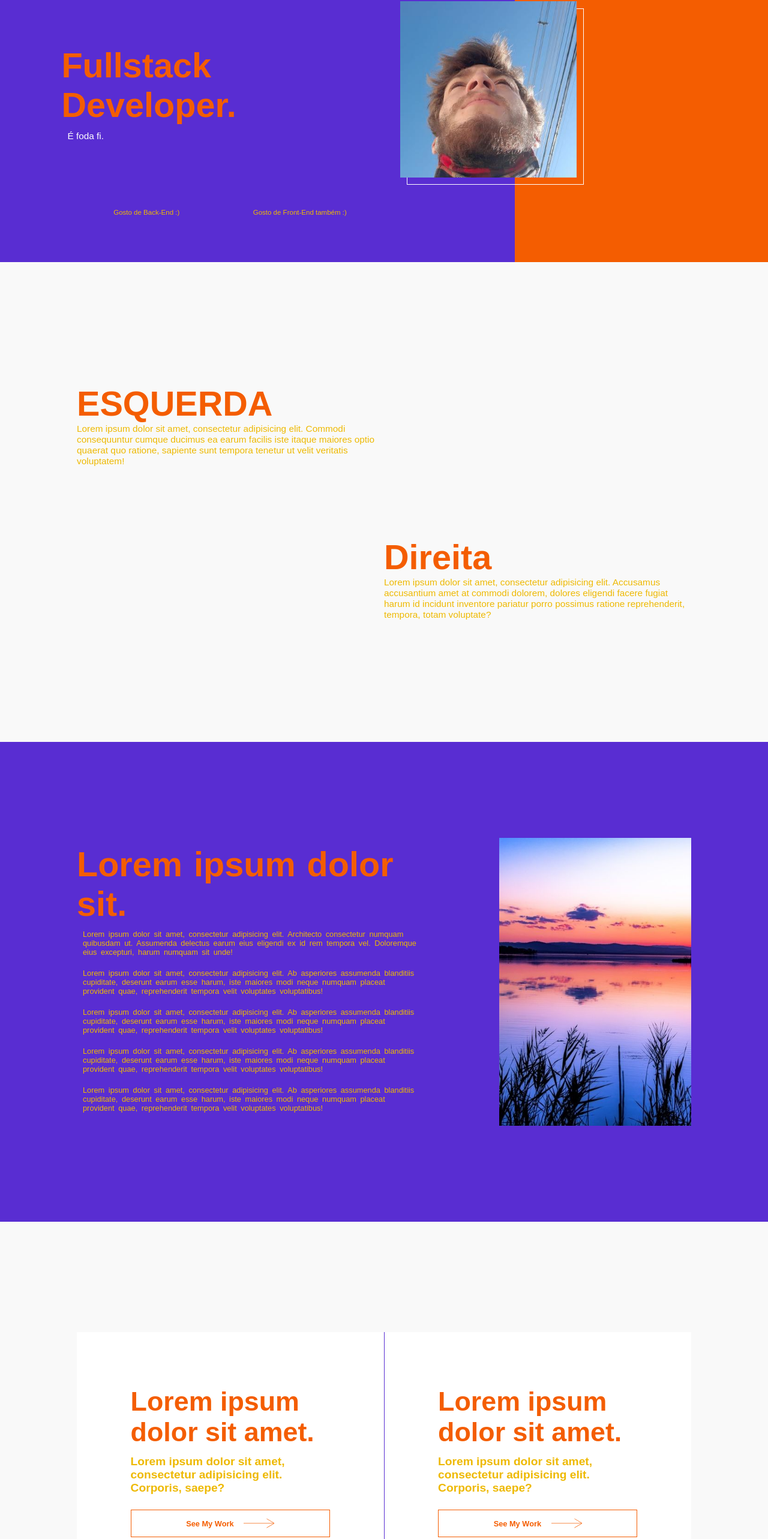
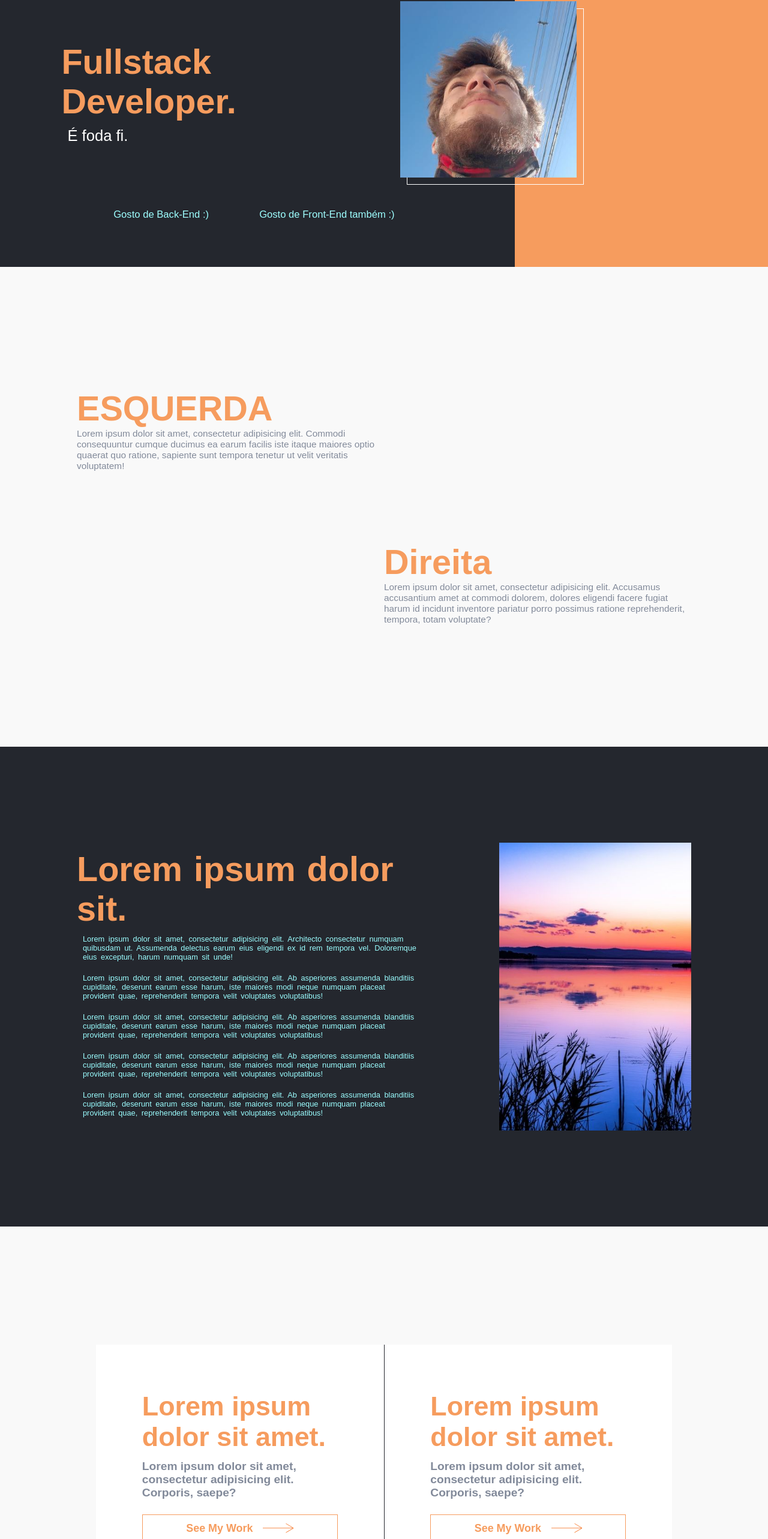
Before and after one commit to pedroHenrique57/Portfolio, an Angular app: page / in a window 1280 px wide. Shown: the part 63-2629 px from the top of the page at 60% size. Built offline with nearby package versions, Linux system fonts and the light colour scheme; a web font is replaced by a local one.

Commit message:
Atualização palheta de cores e pequenas alterações para responsividade.
Signed-off-by: pedrohenrique57 <pedro.henrique.contato369@gmail.com>

```diff
--- a/src/app/pages/home/home.component.html
+++ b/src/app/pages/home/home.component.html
@@ -97,8 +97,7 @@
   </div>
 </section>
 
-<section class="contactMe">
-  <div class="container">
+<section class="contactMe container">
     <article>
       <h1>Me mande uma mensagem</h1>
       <p>Entre em contato comigo por favor quero emprego =)</p>
@@ -161,5 +160,4 @@
       </div>
     </button>
     </form>
-  </div>
 </section>
--- a/src/app/pages/home/home.component.scss
+++ b/src/app/pages/home/home.component.scss
@@ -17,6 +17,7 @@ svg {
 
 section {
   height: 100vh;
+  width: 100vw;
   background: var(--white-background);
 }
 
@@ -85,7 +86,7 @@ section {
 }
 
 .container {
-  width: 80%;
+  width: 75%;
   background: var(--white-hud);
   display: flex;
 }
@@ -93,8 +94,9 @@ section {
 // styles Specificness
 
 .aboutMe {
-  background: linear-gradient(90deg, var(--purple) 67%, var(--title) 33%);
+  background: linear-gradient(90deg, var(--complementary-color) 67%, var(--title) 33%);
   height: auto;
+  width: inherit;
   display: flex;
   justify-content: center;
   flex-direction: column;
@@ -116,13 +118,14 @@ section {
 
       p {
         margin: 10px;
+        font-size: 2rem;
         color: white;
       }
     }
 
     span {
-      width: 23rem;
-      height: 23rem;
+      width: 23vw;
+      height: 23vw;
       border: 1px solid white;
       right: 16rem;
       z-index: 1;
@@ -130,7 +133,7 @@ section {
       overflow: visible;
 
       img {
-        width: 23rem;
+        width: 23vw;
         position: relative;
         left: -1rem;
         top: -1rem;
@@ -146,16 +149,18 @@ section {
     flex-direction: row;
 
     p {
-      font-size: .9rem;
+      font-size: 1.3rem;
       color: var(--subtitle);
-      padding-right: 8rem;
+      padding-right: 5rem;
       margin: 0 10px;
+      filter: contrast(14);
     }
   }
 }
 
 .description {
   display: flex;
+  width: inherit;
   flex-direction: row;
   justify-content: space-between;
   align-items: center;
@@ -179,12 +184,13 @@ section {
 .myHistory {
   display: flex;
   flex-direction: row;
+  width: inherit;
   justify-content: space-between;
   align-items: center;
   column-gap: 10rem;
   padding: 0 10rem;
   word-spacing: 3px;
-  background: var(--purple);
+  background: var(--complementary-color);
 
   article {
     display: flex;
@@ -199,23 +205,28 @@ section {
   p {
     margin: 10px;
     font-size: 1rem;
+    filter: contrast(13);
   }
 }
 
 .whatIDo {
   background: var(--white-background);
   display: flex;
+  width: inherit;
   justify-content: center;
   align-items: center;
 
   .container {
-
     div {
-      padding: 7rem;
       font-weight: bold;
+      padding: 6rem;
 
       .button__div {
         padding: 0;
+
+        a {
+          font-size: 1.4rem;
+        }
       }
 
       h1 {
@@ -230,15 +241,13 @@ section {
   }
 
   &__leftCard {
-    border-right: 1px solid var(--purple);
+    border-right: 1px solid var(--complementary-color);
   }
 }
 
 .contactMe {
-  .container {
-    width: 100%;
-    height: 100%;
   display: flex;
+  width: inherit;
   flex-direction: column;
   justify-content: center;
   align-items: center;
@@ -259,10 +268,10 @@ section {
   article {
     font-weight: bold;
     text-align: center;
-      padding-bottom: 7vw;
+    padding-bottom: 4rem;
 
     p {
-        padding-top: 2rem;
+      padding-top: 1rem;
       font-weight: 400;
       font-size: 2rem;
     }
@@ -272,7 +281,6 @@ section {
     display: flex;
     flex-direction: column;
     row-gap: 5rem;
-      margin-bottom: 7vw;
     width: 70%;
 
     button {
@@ -316,4 +324,15 @@ section {
     font-size: 1.4rem;
   }
 }
+
+// Media Query
+
+@media (min-width: 1400px) {
+  h1 {
+    font-size: 3.5em;
   }
+
+  p {
+    font-size: 1rem;
+  }
+}
--- a/src/styles.scss
+++ b/src/styles.scss
@@ -1,9 +1,9 @@
 @import url('https://fonts.cdnfonts.com/css/sf-ui-text-2');
 
 :root {
-  --title: #F45D01;
-  --subtitle: #EEB902;
-  --purple: #592dd2;
+  --title:#f69c5e;
+  --subtitle: #828a9a;
+  --complementary-color: #24272e;
   --white-background: #F9F9F9;
   --white-hud: #FFFFFF;
 }
```
Lines whose indentation alone changed are shown as unchanged.
